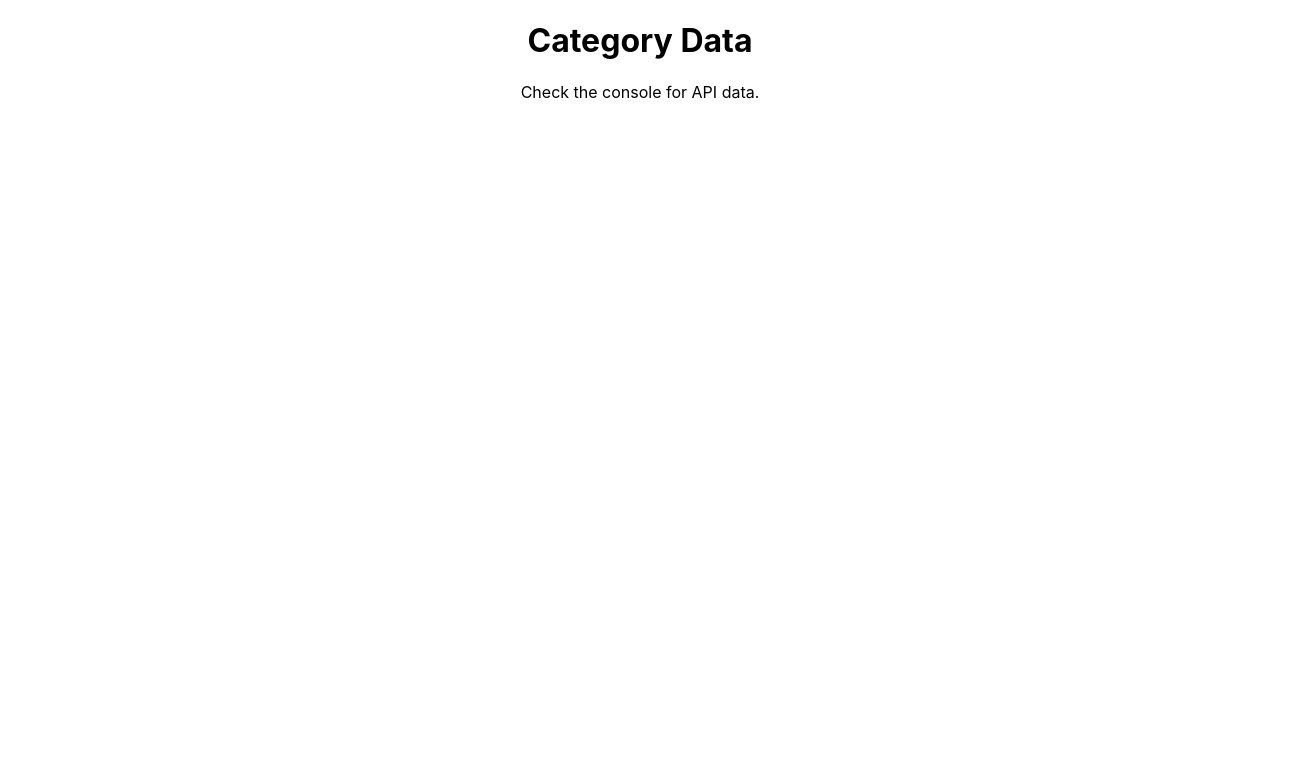
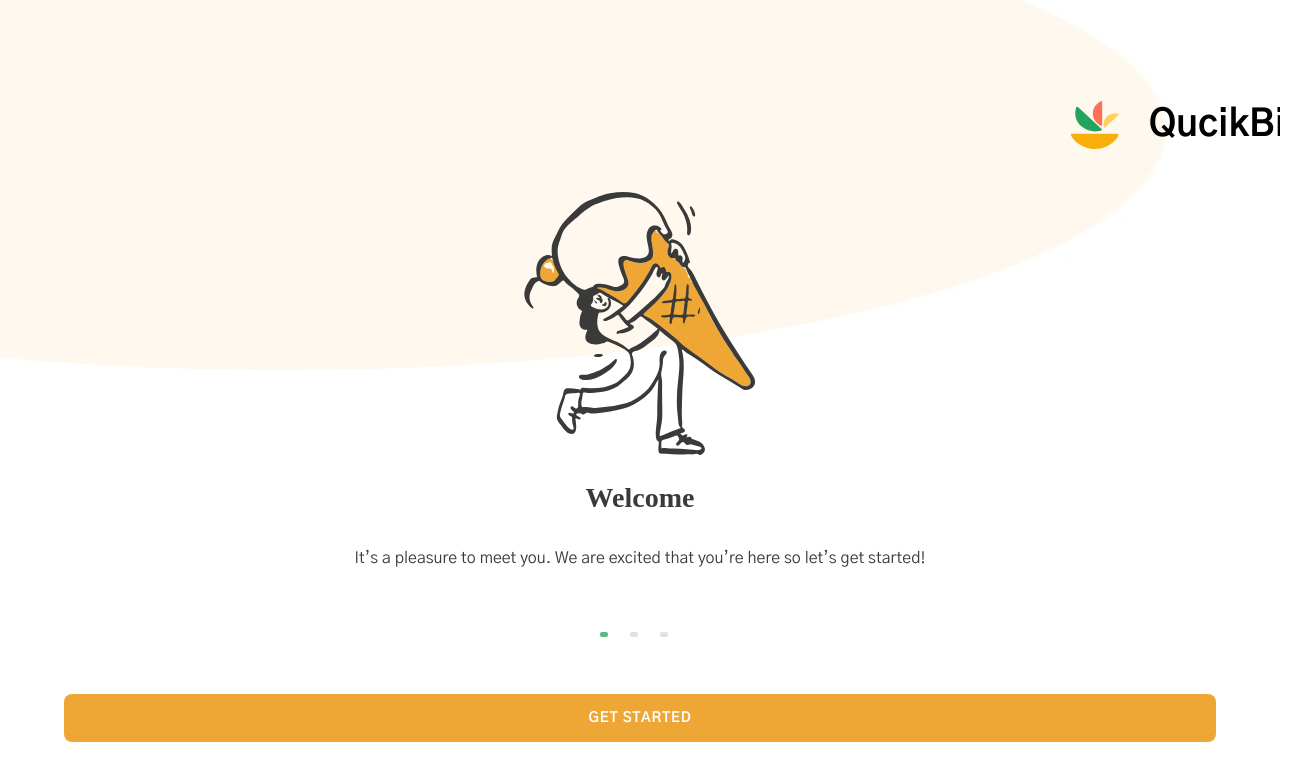
Before and after one commit to Chennakiran2004/QuickBite, a React (Create React App) app: page / in a window 1280 px wide. Shown: the top 780 px of the page, 1305 px wide, since content can reach past the window. Built offline with nearby package versions, Linux system fonts and the light colour scheme; no server answers.

Commit message:
protected component is removed in master branch

```diff
--- a/src/App.tsx
+++ b/src/App.tsx
@@ -1,5 +1,5 @@
+import React from "react";
 import { BrowserRouter as Router, Routes, Route } from "react-router-dom";
-
 import "./App.css";
 import HomeCarousel from "./components/HomeCarousel";
 import SignIn from "./components/SignIn";
@@ -8,24 +8,25 @@
 import PreviousOrders from "./components/PreviousOrders";
 import SearchPage from "./components/SearchPage";
 import Profile from "./components/Profile";
-import CategoryData from "./components/SearchPage";
+import SignUp from "./components/SignUp";
 
 function App() {
   return (
     <div className="App">
-      {/* <TabProvider>
+      <TabProvider>
         <Router>
           <Routes>
             <Route path="/" element={<HomeCarousel />} />
             <Route path="/signIn" element={<SignIn />} />
+            <Route path="/signUp" element={<SignUp />} />
+
             <Route path="/TodaysMenu" element={<TodaysMenu />} />
             <Route path="/orders" element={<PreviousOrders />} />
             <Route path="/searchPage" element={<SearchPage />} />
             <Route path="/profile" element={<Profile />} />
           </Routes>
         </Router>
-      </TabProvider> */}
-      <CategoryData />
+      </TabProvider>
     </div>
   );
 }
```
